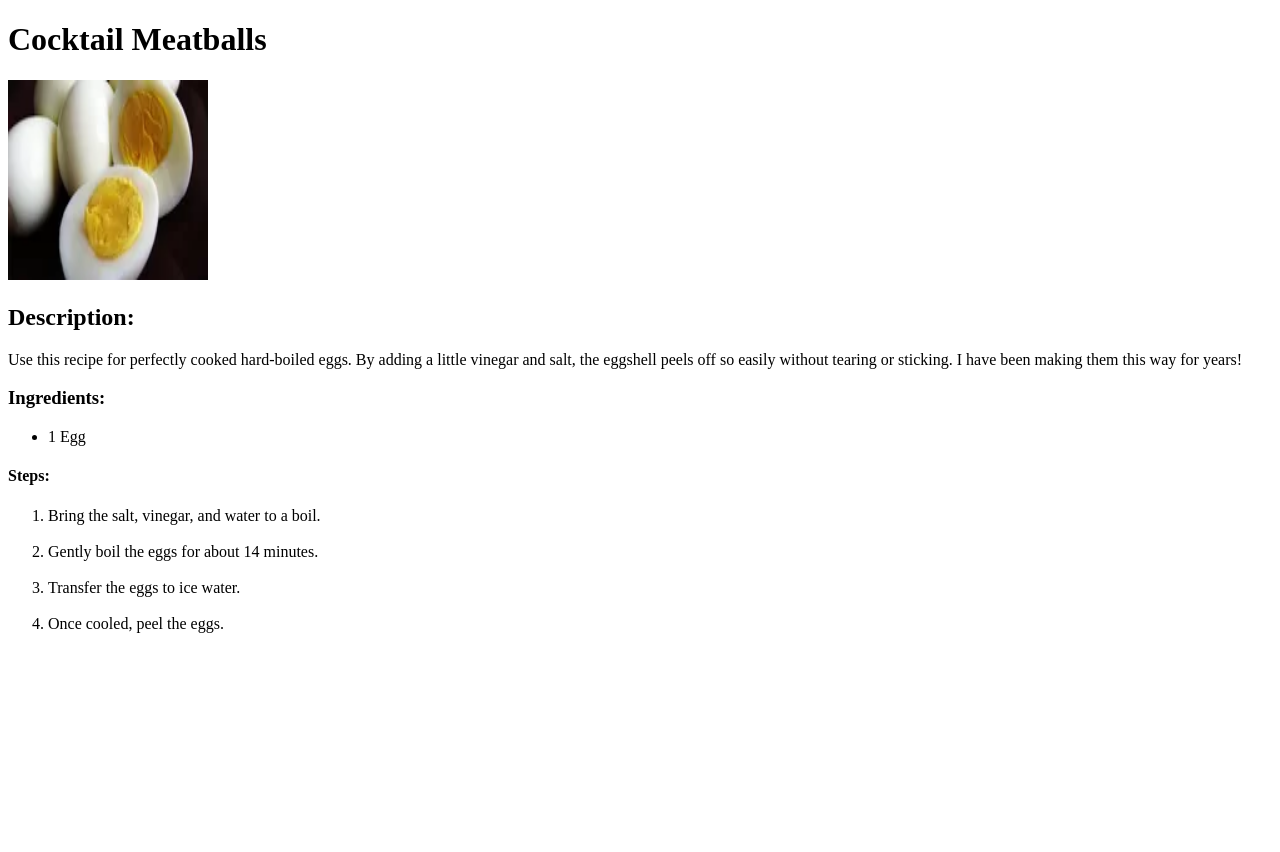
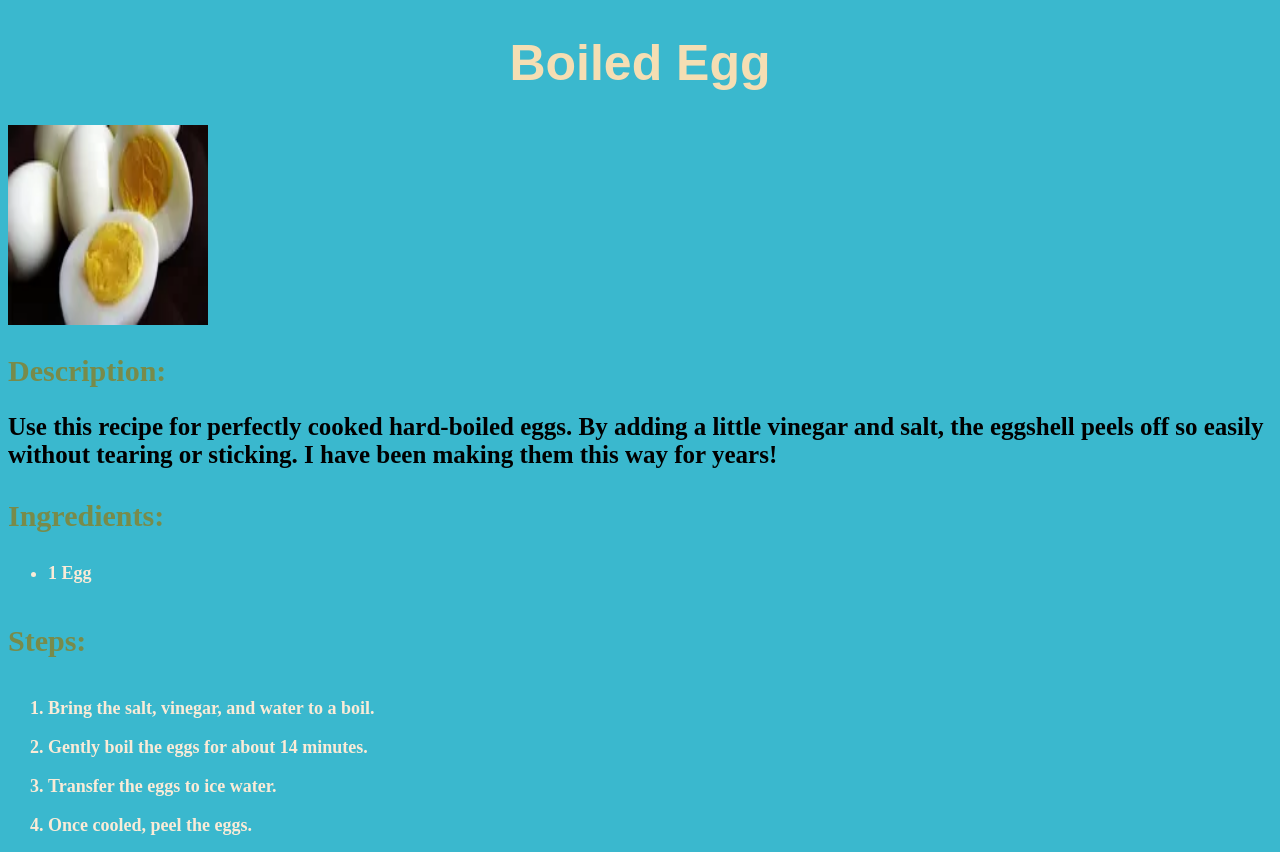
Before and after one commit to MuTe43/odin-recipes, a plain HTML site: page recipes/boiled-egg.html in a window 1280 px wide. Before the commit the page ends 800 px from the top, so only its background shows below. Drawn offline with Linux system fonts and the light colour scheme.

Commit message:
Add CSS styling and Fix minor spelling typos

```diff
--- a/recipes/boiled-egg.html
+++ b/recipes/boiled-egg.html
@@ -3,10 +3,11 @@
 <head>
     <meta charset="UTF-8">
     <meta name="viewport" content="width=device-width, initial-scale=1.0">
-    <title>Document</title>
+    <title>Boiled Egg</title>
+    <link rel="stylesheet" href="../styles.css">
 </head>
 <body>
-    <h1>Cocktail Meatballs</h1>
+    <h1>Boiled Egg</h1>
     <img src="../images/egg.webp" height="200" width="200">
 
     <h2>Description: </h2>
--- /dev/null
+++ b/styles.css
@@ -0,0 +1,27 @@
+* {
+    background-color: rgb(58, 184, 206);
+}
+
+h1{
+    text-align: center;
+    font-size: 50px;
+    font-family: Arial, Helvetica, sans-serif;
+    color: wheat;
+}
+
+li, a {
+    text-align: justify;
+    color: antiquewhite;
+    font-size: large;
+    font-weight: bold;
+}
+
+h2, h3, h4 {
+    color: rgb(120, 139, 74);
+    font-size: 30px;
+}
+
+p{
+    font-size: 25px;
+    font-weight: bold;
+}
```
Also changed, not shown: index.html (+1 -0 lines), recipes/Homemade-pasta.html (+3 -2 lines), recipes/cocktail-meatballs.html (+2 -1 lines).
